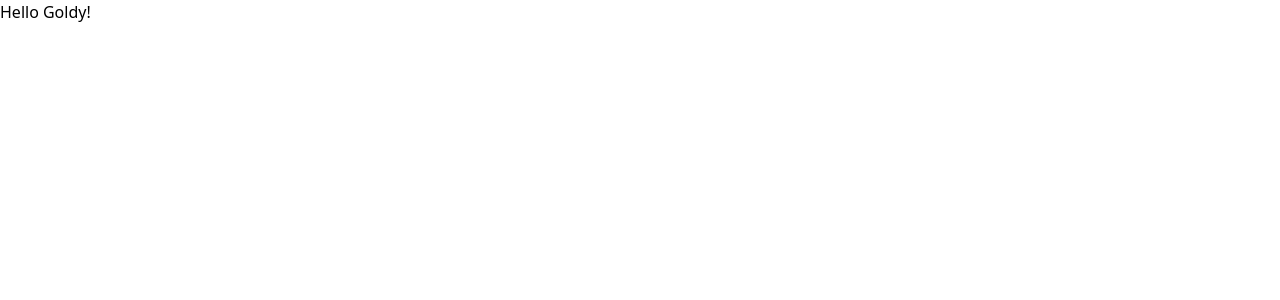
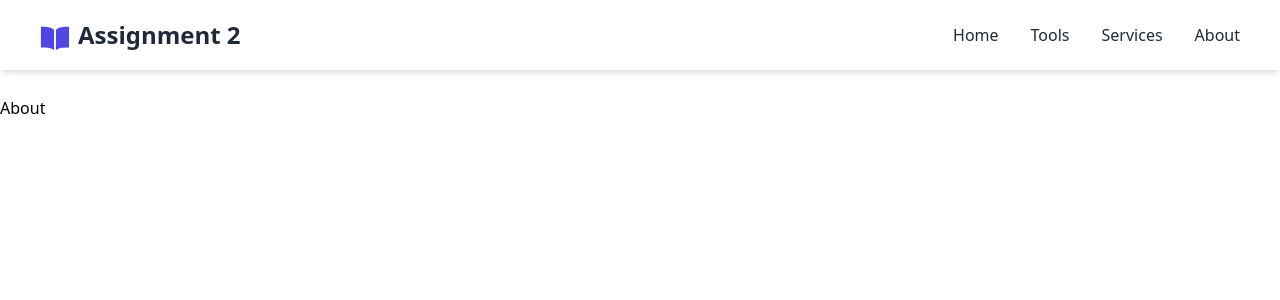
Before and after one commit to JaspalSingh1998/assignment-2, a React (Create React App) app: page /about in a window 1280 px wide. Shown: the top 300 px of the page. Built offline with nearby package versions, Linux system fonts and the light colour scheme.

Commit message:
installed react router dom and finished navbar and implemented routing

```diff
--- a/package.json
+++ b/package.json
@@ -9,7 +9,9 @@
     "axios": "^1.3.2",
     "react": "^18.2.0",
     "react-dom": "^18.2.0",
+    "react-icons": "^4.7.1",
     "react-router": "^6.8.1",
+    "react-router-dom": "^6.8.1",
     "react-scripts": "5.0.1",
     "web-vitals": "^2.1.4"
   },
--- a/src/App.js
+++ b/src/App.js
@@ -1,6 +1,22 @@
+import Navbar from "./components/Navbar";
+import { BrowserRouter as Router, Route, Routes } from "react-router-dom";
+import Home from "./pages/Home";
+import Services from "./pages/Services";
+import Tools from "./pages/Tools";
+import About from "./pages/About";
+
+
 function App() {
   return (
-    <div>Hello Goldy!</div>
+    <Router>
+      <Navbar />
+      <Routes>
+        <Route exact path="/"  element={<Home />}/>
+        <Route exact path="/services"  element={<Services />}/>
+        <Route exact path="/tools"  element={<Tools />}/>
+        <Route exact path="/about"  element={<About />}/>
+      </Routes>
+    </Router>
   );
 }
 
--- /dev/null
+++ b/src/components/Navbar.js
@@ -0,0 +1,41 @@
+import { useState } from 'react'
+import {IoBookSharp, IoMenu, IoClose} from 'react-icons/io5'
+import { Link } from 'react-router-dom'
+
+const Navbar = () => {
+  let Links = [
+    {name: 'Home', link: '/'},
+    {name: 'Tools', link: '/tools'},
+    {name: 'Services', link: '/services'},
+    {name: 'About', link: '/about'},
+  ]
+
+  const [open, setOpen] = useState(false)
+
+  return (
+    <nav className="shadow-md w-full fixed top-0 left-0">
+        <div className="md:flex justify-between items-center bg-white py-4 md:px-10 px-7">
+            <div className="font-bold text-2xl cursor-pointer flex items-center text-gray-800">
+                <span className="text-3xl text-indigo-600 mr-2 pt-2">
+                <IoBookSharp />
+                </span>
+                Assignment 2
+            </div>
+            <div className='text-3xl absolute right-8 top-6 cursor-pointer md:hidden' onClick={() => setOpen(!open)}>
+                { !open ? <IoMenu /> : <IoClose />}
+            </div>
+            <ul className={`md:flex md:items-center md:pb-0 pb-12 absolute md:static bg-white md:z-auto z-[-1] left-0 w-full md:w-auto md:pl-0 pl-9 transition-all duration-500 ease-in ${open ? 'top-20 opacity-100' : 'top-[-490px] md:opacity-100 opacity-0'}`}>
+                {
+                    Links.map((link) => (
+                        <li className="md:ml-8 text-md md:my-0 my-7">
+                            <Link to={link.link} className="text-gray-800 hover:text-gray-400 duration-500">{link.name}</Link>
+                        </li>
+                    ))
+                }
+            </ul>
+        </div>
+    </nav>
+  )
+}
+
+export default Navbar
--- /dev/null
+++ b/src/pages/About.jsx
@@ -0,0 +1,9 @@
+import React from 'react'
+
+const About = () => {
+  return (
+    <div className='mt-24'>About</div>
+  )
+}
+
+export default About
--- /dev/null
+++ b/src/pages/Home.jsx
@@ -0,0 +1,9 @@
+import React from 'react'
+
+const Home = () => {
+  return (
+    <div className='mt-24'>Home</div>
+  )
+}
+
+export default Home
--- /dev/null
+++ b/src/pages/Services.jsx
@@ -0,0 +1,9 @@
+import React from 'react'
+
+const Services = () => {
+  return (
+    <div className='mt-24'>Services</div>
+  )
+}
+
+export default Services
--- /dev/null
+++ b/src/pages/Tools.jsx
@@ -0,0 +1,9 @@
+import React from 'react'
+
+const Tools = () => {
+  return (
+    <div className='mt-24'>Tools</div>
+  )
+}
+
+export default Tools
```
Also changed, not shown: 1 other file (tests, documents, lock files or other folders).
